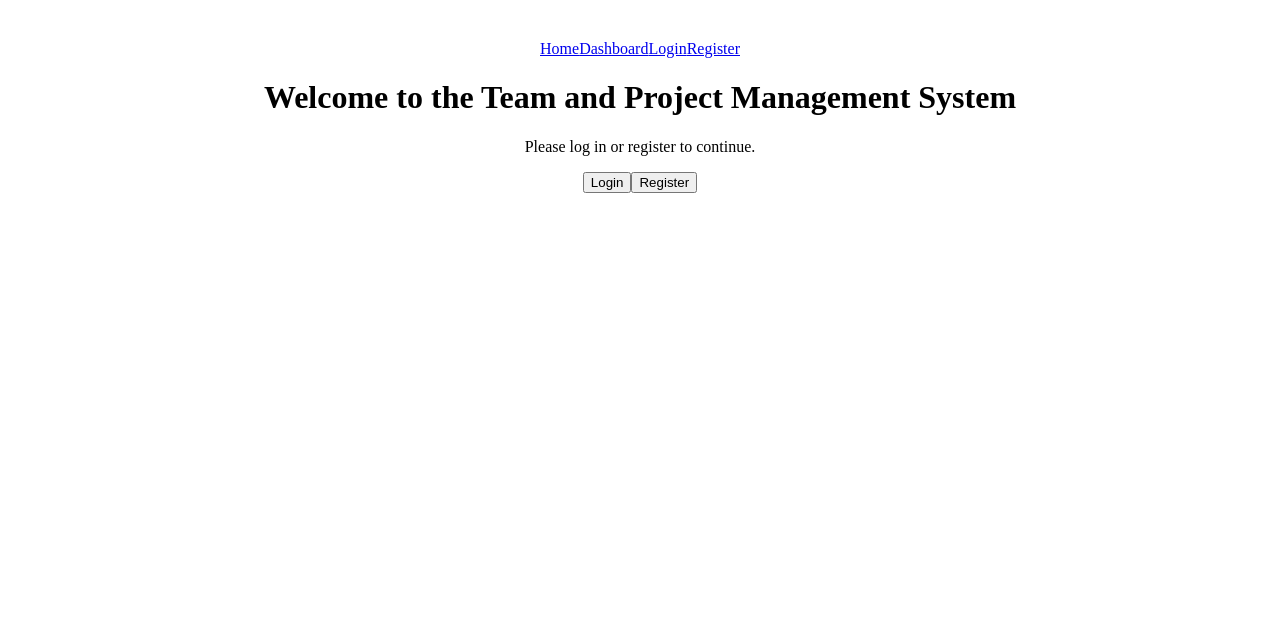
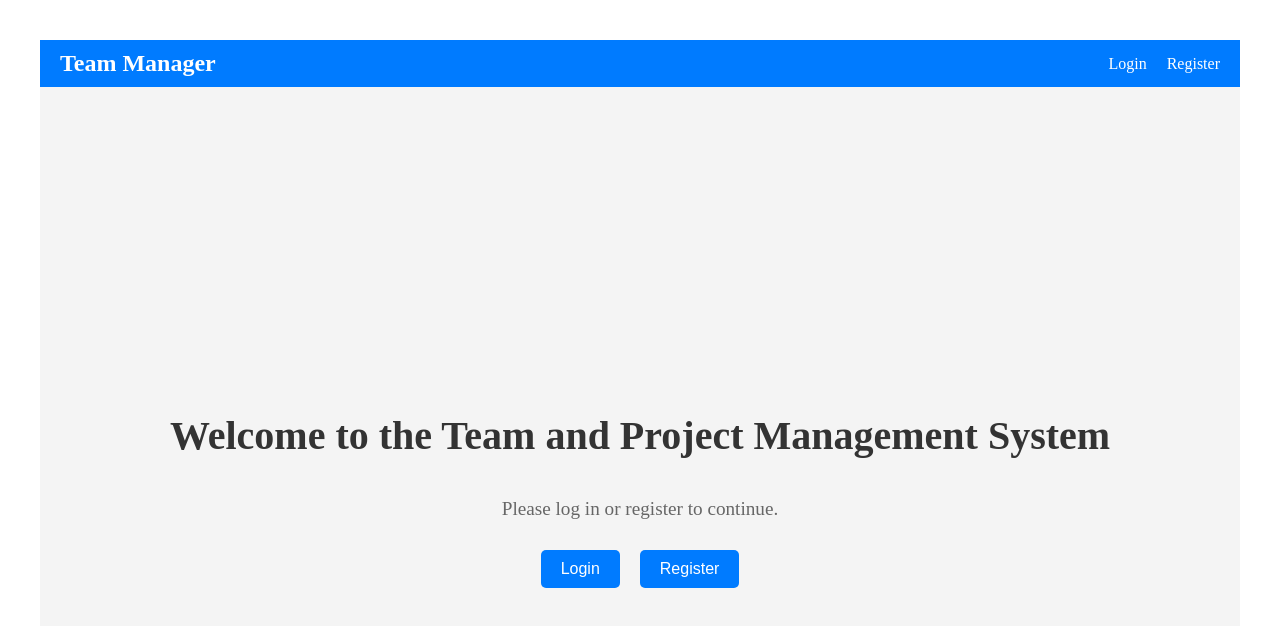
Before and after one commit to imirza7/COMP308_LabAssignment_2, a React (Vite) app in the folder graphql-client/: page / in a window 1280 px wide. Shown: the top 626 px of the page. Built offline with nearby package versions, Linux system fonts and the light colour scheme.

Commit message:
implement home page, dashboard page

```diff
--- a/graphql-client/src/App.css
+++ b/graphql-client/src/App.css
@@ -1,3 +1,4 @@
+/* Global Styles */
 #root {
   max-width: 1280px;
   margin: 0 auto;
@@ -5,46 +6,45 @@
   text-align: center;
 }
 
-.logo {
-  height: 6em;
-  padding: 1.5em;
-  will-change: filter;
-  transition: filter 300ms;
+/* Navbar Styles */
+.navbar {
+  background-color: #007bff;
+  padding: 10px 20px;
 }
 
-.logo:hover {
-  filter: drop-shadow(0 0 2em #646cffaa);
+.navbar-container {
+  display: flex;
+  justify-content: space-between;
+  align-items: center;
+  max-width: 1200px;
+  margin: 0 auto;
 }
 
-.logo.react:hover {
-  filter: drop-shadow(0 0 2em #61dafbaa);
+.navbar-logo {
+  color: #fff;
+  font-size: 1.5rem;
+  text-decoration: none;
+  font-weight: bold;
 }
 
-@keyframes logo-spin {
-  from {
-    transform: rotate(0deg);
-  }
-  to {
-    transform: rotate(360deg);
-  }
+.navbar-links {
+  display: flex;
+  gap: 20px;
 }
 
-@media (prefers-reduced-motion: no-preference) {
-  a:nth-of-type(2) .logo {
-    animation: logo-spin infinite 20s linear;
-  }
+.navbar-link {
+  color: #fff;
+  text-decoration: none;
+  font-size: 1rem;
+  transition: color 0.3s ease;
 }
 
-.card {
-  padding: 2em;
+.navbar-link:hover {
+  color: #0056b3;
 }
 
-.read-the-docs {
-  color: #888;
-}
-
-/* Dashboard Styles */
-.dashboard-container {
+/* Home Styles */
+.home-container {
   display: flex;
   flex-direction: column;
   align-items: center;
@@ -54,13 +54,13 @@
   text-align: center;
 }
 
-.dashboard-container h1 {
+.home-container h1 {
   font-size: 2.5rem;
   color: #333;
   margin-bottom: 20px;
 }
 
-.dashboard-container p {
+.home-container p {
   font-size: 1.2rem;
   color: #666;
   margin-bottom: 30px;
@@ -84,6 +84,25 @@
 
 .btn:hover {
   background-color: #0056b3;
+}
+
+/* Dashboard Styles */
+.dashboard-container {
+  padding: 20px;
+  background-color: #f9f9f9;
+}
+
+.dashboard-container h1 {
+  font-size: 2rem;
+  color: #333;
+  margin-bottom: 20px;
+}
+
+.dashboard-container h2 {
+  font-size: 1.5rem;
+  color: #444;
+  margin-top: 30px;
+  margin-bottom: 10px;
 }
 
 /* Login Styles */
@@ -134,90 +153,3 @@
 .login-form .btn:hover {
   background-color: #0056b3;
 }
-
-/* Register Styles */
-.register-container {
-  display: flex;
-  flex-direction: column;
-  align-items: center;
-  justify-content: center;
-  height: 100vh;
-  background-color: #f4f4f4;
-}
-
-.register-container h1 {
-  font-size: 2rem;
-  color: #333;
-  margin-bottom: 20px;
-}
-
-.register-form {
-  display: flex;
-  flex-direction: column;
-  gap: 15px;
-  width: 300px;
-  padding: 20px;
-  background-color: #fff;
-  border-radius: 10px;
-  box-shadow: 0 4px 8px rgba(0, 0, 0, 0.1);
-}
-
-.register-form input,
-.register-form .role-select {
-  padding: 10px;
-  font-size: 1rem;
-  border: 1px solid #ccc;
-  border-radius: 5px;
-}
-
-.register-form .btn {
-  padding: 10px;
-  font-size: 1rem;
-  color: #fff;
-  background-color: #007bff;
-  border: none;
-  border-radius: 5px;
-  cursor: pointer;
-  transition: background-color 0.3s ease;
-}
-
-.register-form .btn:hover {
-  background-color: #0056b3;
-}
-
-/* Navbar Styles */
-.navbar {
-  background-color: #007bff;
-  padding: 10px 20px;
-}
-
-.navbar-container {
-  display: flex;
-  justify-content: space-between;
-  align-items: center;
-  max-width: 1200px;
-  margin: 0 auto;
-}
-
-.navbar-logo {
-  color: #fff;
-  font-size: 1.5rem;
-  text-decoration: none;
-  font-weight: bold;
-}
-
-.navbar-links {
-  display: flex;
-  gap: 20px;
-}
-
-.navbar-link {
-  color: #fff;
-  text-decoration: none;
-  font-size: 1rem;
-  transition: color 0.3s ease;
-}
-
-.navbar-link:hover {
-  color: #0056b3;
-}
--- a/graphql-client/src/App.jsx
+++ b/graphql-client/src/App.jsx
@@ -1,12 +1,12 @@
 import React from 'react';
 import { BrowserRouter as Router, Routes, Route } from 'react-router-dom';
-
-import Dashboard from './pages/Dashborad';
+import Home from './pages/Home';
 import Login from './pages/Login';
 import Register from './pages/Register';
-
 import Navbar from './components/Navbar';
 import './App.css';
+
+import Dashboard from './pages/Dashborad'
 
 
 const App = () => {
@@ -14,7 +14,7 @@ const App = () => {
     <Router>
       <Navbar />
       <Routes>
-        <Route path="/" element={<Dashboard />} />
+        <Route path="/" element={<Home />} />
         <Route path="/dashboard" element={<Dashboard />} />
         <Route path="/login" element={<Login />} />
         <Route path="/register" element={<Register />} />
--- a/graphql-client/src/components/Navbar.jsx
+++ b/graphql-client/src/components/Navbar.jsx
@@ -3,11 +3,16 @@ import { Link } from 'react-router-dom';
 
 const Navbar = () => {
   return (
-    <nav>
-      <Link to="/">Home</Link>
-      <Link to="/dashboard">Dashboard</Link>
-      <Link to="/login">Login</Link>
-      <Link to="/register">Register</Link>
+    <nav className="navbar">
+      <div className="navbar-container">
+        <Link to="/" className="navbar-logo">
+          Team Manager
+        </Link>
+        <div className="navbar-links">
+          <Link to="/login" className="navbar-link">Login</Link>
+          <Link to="/register" className="navbar-link">Register</Link>
+        </div>
+      </div>
     </nav>
   );
 };
--- a/graphql-client/src/pages/Dashborad.jsx
+++ b/graphql-client/src/pages/Dashborad.jsx
@@ -1,19 +1,47 @@
 import React from 'react';
-import { Link } from 'react-router-dom';
+import { useQuery, gql } from '@apollo/client';
+import TeamList from '../components/TeamList';
+import ProjectList from '../components/ProjectList';
+
+const GET_TEAMS_AND_PROJECTS = gql`
+  query GetTeamsAndProjects {
+    teams {
+      id
+      teamName
+      description
+      members {
+        id
+        username
+      }
+    }
+    projects {
+      id
+      projectName
+      description
+      status
+      team {
+        id
+        teamName
+      }
+    }
+  }
+`;
 
 const Dashboard = () => {
+  const { data, loading, error } = useQuery(GET_TEAMS_AND_PROJECTS);
+
+  if (loading) return <p>Loading...</p>;
+  if (error) return <p>Error: {error.message}</p>;
+
+  const { teams, projects } = data;
+
   return (
-    <div>
-      <h1>Welcome to the Team and Project Management System</h1>
-      <p>Please log in or register to continue.</p>
-      <div>
-        <Link to="/login">
-          <button>Login</button>
-        </Link>
-        <Link to="/register">
-          <button>Register</button>
-        </Link>
-      </div>
+    <div className="dashboard-container">
+      <h1>Dashboard</h1>
+      <h2>Teams</h2>
+      <TeamList teams={teams} />
+      <h2>Projects</h2>
+      <ProjectList projects={projects} />
     </div>
   );
 };
--- /dev/null
+++ b/graphql-client/src/pages/Home.jsx
@@ -0,0 +1,21 @@
+import React from 'react';
+import { Link } from 'react-router-dom';
+
+const Home = () => {
+  return (
+    <div className="home-container">
+      <h1>Welcome to the Team and Project Management System</h1>
+      <p>Please log in or register to continue.</p>
+      <div className="button-container">
+        <Link to="/login">
+          <button className="btn">Login</button>
+        </Link>
+        <Link to="/register">
+          <button className="btn">Register</button>
+        </Link>
+      </div>
+    </div>
+  );
+};
+
+export default Home;
```
